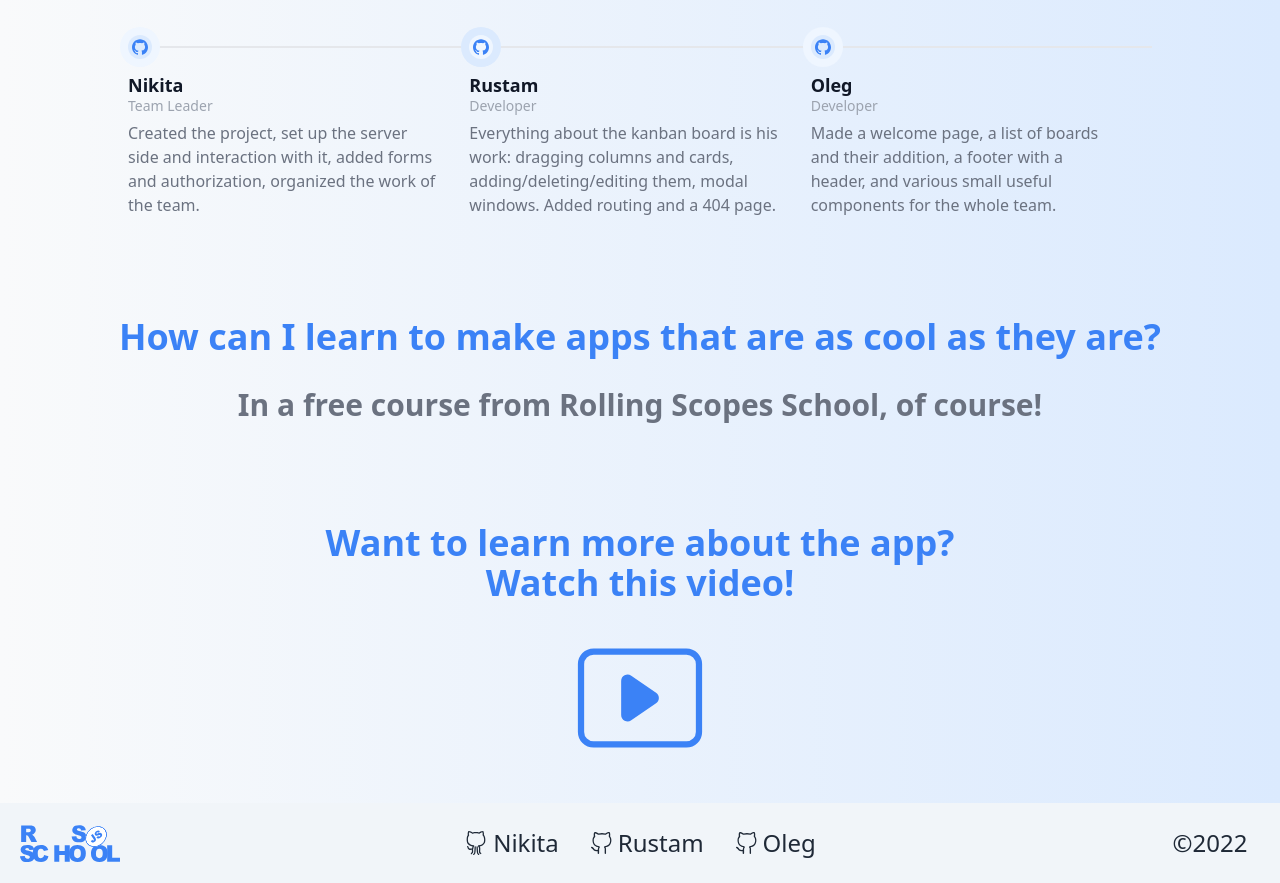
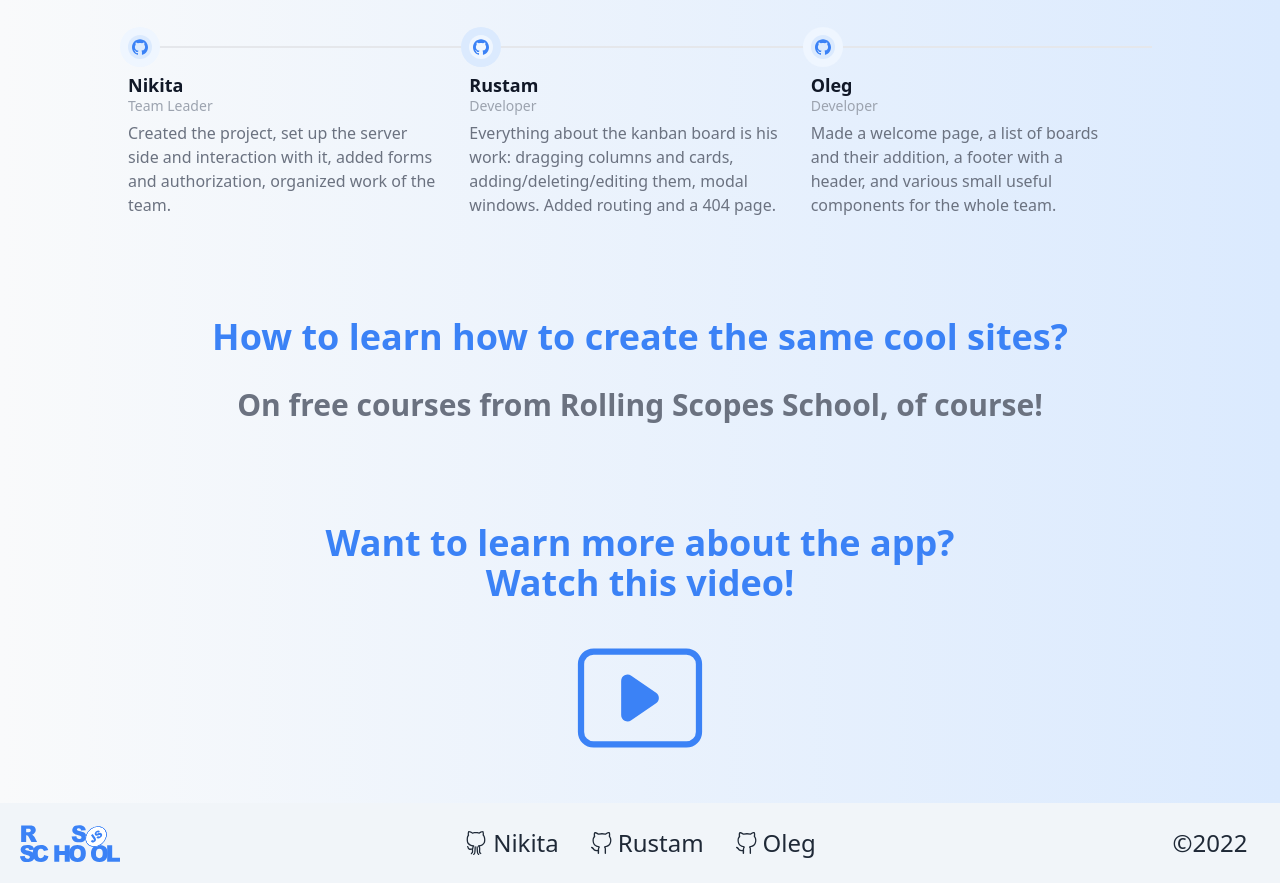
Before and after one commit to lg0leg/project-management-app, a React (Create React App) app: page /welcome in a window 1280 px wide. Shown: the part 1450-2333 px from the top of the page. Built offline with nearby package versions, Linux system fonts and the light colour scheme; what react-jwt would draw is missing.

Commit message:
fix: fix translation

```diff
--- a/src/pages/Welcome.tsx
+++ b/src/pages/Welcome.tsx
@@ -116,7 +116,7 @@ export const Welcome: FC = () => {
                 </p>
                 <p className="text-base font-normal text-gray-500 ">
                   {lang == 'en'
-                    ? 'Created the project, set up the server side and interaction with it, added forms and authorization, organized the work of the team.'
+                    ? 'Created the project, set up the server side and interaction with it, added forms and authorization, organized work of the team.'
                     : 'Создал проект, настроил серверную часть и взаимодействие с ней, добавил формы и авторизацию, организовал работу команды.'}
                 </p>
               </div>
@@ -175,11 +175,11 @@ export const Welcome: FC = () => {
         <section className="flex flex-col items-center justify-center gap-[10px] px-[25px] pt-[100px] sm:gap-[30px] sm:px-[50px]">
           <h4 className={h4Styles}>
             {lang == 'en'
-              ? 'How can I learn to make apps that are as cool as they are?'
+              ? 'How to learn how to create the same cool sites?'
               : 'Как мне научится делать такие же крутые приложения?'}
           </h4>
           <p className="text-md font-semibold text-gray-500 sm:text-lg lg:text-3xl">
-            {lang == 'en' ? 'In a free course from ' : 'На бесплатных курсах от '}
+            {lang == 'en' ? 'On free courses from ' : 'На бесплатных курсах от '}
             <a
               className="font-bold"
               href="https://rs.school/index.html"
```
